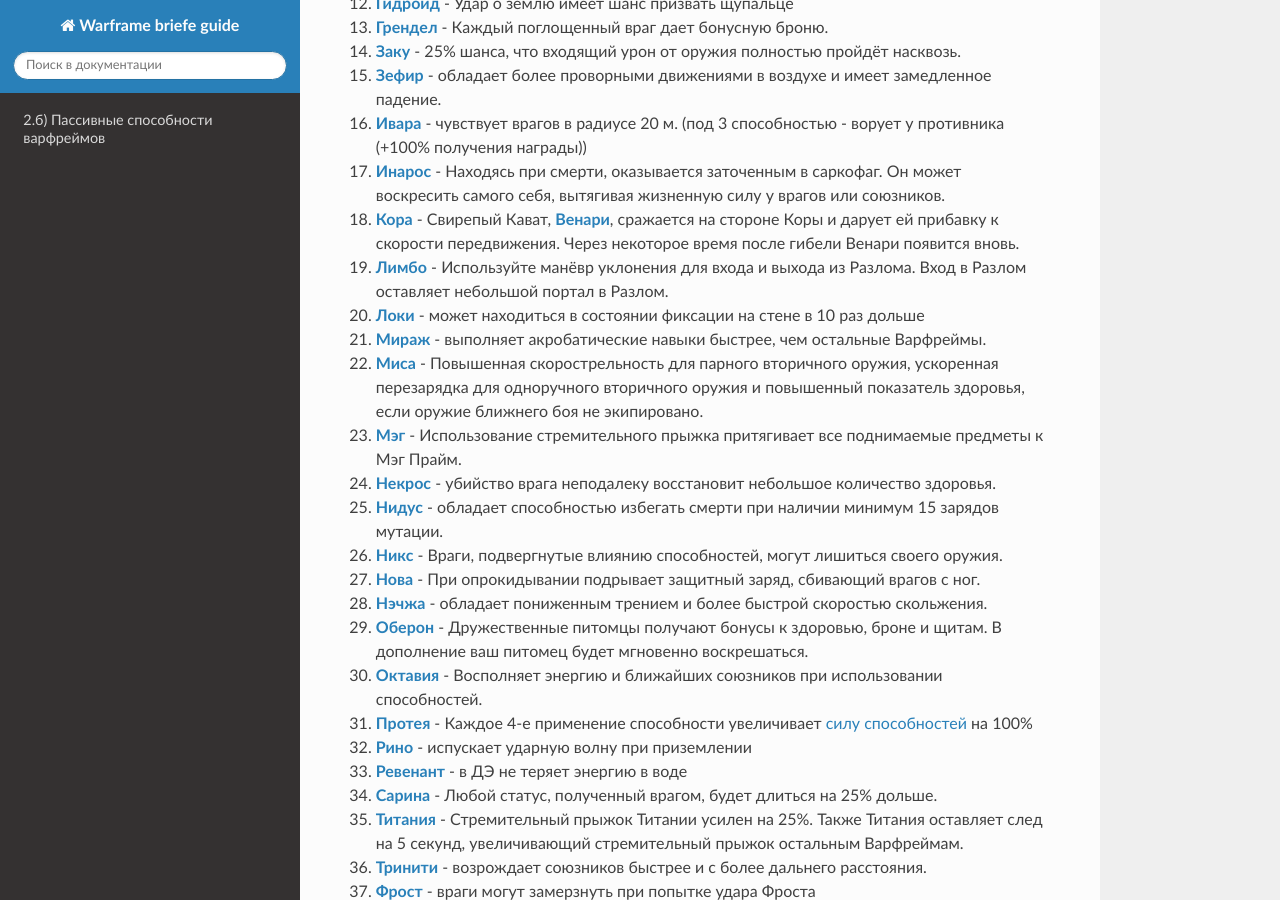
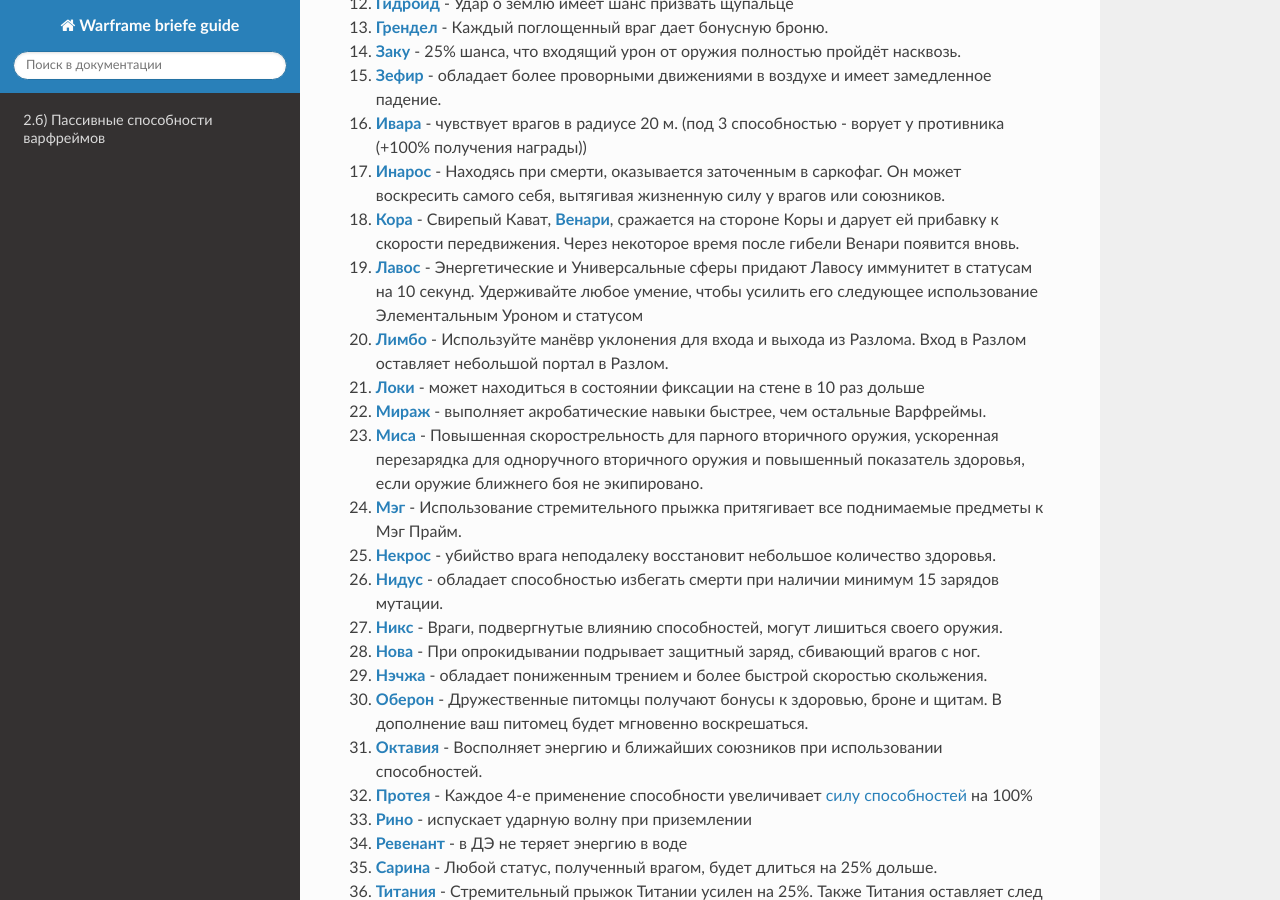
Before and after one commit to crackedmind/warframe-brief-guide, a Sphinx documentation site: the page built from source/02_b.md, in a window 1280 px wide and 900 px high, scrolled down 745 px. Built offline with Sphinx 7.4.7 and the Read the Docs theme 2.0.0, drawn with Linux system fonts in a browser that asks for light colours.

Commit message:
правки

```diff
--- a/source/02_b.md
+++ b/source/02_b.md
@@ -24,32 +24,33 @@
 16. **[Ивара](https://warframe.fandom.com/ru/wiki/%D0%98%D0%B2%D0%B0%D1%80%D0%B0)** - чувствует врагов в радиусе 20 м. (под 3 способностью - ворует у противника (+100% получения награды))
 17. **[Инарос](https://warframe.fandom.com/ru/wiki/%D0%98%D0%BD%D0%B0%D1%80%D0%BE%D1%81)** - Находясь при смерти, оказывается заточенным в саркофаг. Он может воскресить самого себя, вытягивая жизненную силу у врагов или союзников.
 18. **[Кора](https://warframe.fandom.com/ru/wiki/%D0%9A%D0%BE%D1%80%D0%B0)** - Свирепый Кават, **[Венари](https://warframe.fandom.com/ru/wiki/%D0%92%D0%B5%D0%BD%D0%B0%D1%80%D0%B8)**, сражается на стороне Коры и дарует ей прибавку к скорости передвижения. Через некоторое время после гибели Венари появится вновь.
-19. **[Лимбо](https://warframe.fandom.com/ru/wiki/%D0%9B%D0%B8%D0%BC%D0%B1%D0%BE)** - Используйте манёвр уклонения для входа и выхода из Разлома. Вход в Разлом оставляет небольшой портал в Разлом.
-20. **[Локи](https://warframe.fandom.com/ru/wiki/%D0%9B%D0%BE%D0%BA%D0%B8)** - может находиться в состоянии фиксации на стене в 10 раз дольше
-21. **[Мираж ](https://warframe.fandom.com/ru/wiki/%D0%9C%D0%B8%D1%80%D0%B0%D0%B6)**- выполняет акробатические навыки быстрее, чем остальные Варфреймы.
-22. **[Миса](https://warframe.fandom.com/ru/wiki/%D0%9C%D0%B8%D1%81%D0%B0)** - Повышенная скорострельность для парного вторичного оружия, ускоренная перезарядка для одноручного вторичного оружия и повышенный показатель здоровья, если оружие ближнего боя не экипировано.
-23. **[Мэг](https://warframe.fandom.com/ru/wiki/%D0%9C%D1%8D%D0%B3)** - Использование стремительного прыжка притягивает все поднимаемые предметы к Мэг Прайм.
-24. **[Некрос](https://warframe.fandom.com/ru/wiki/%D0%9D%D0%B5%D0%BA%D1%80%D0%BE%D1%81)** - убийство врага неподалеку восстановит  небольшое количество здоровья.
-25. **[Нидус](https://warframe.fandom.com/ru/wiki/%D0%9D%D0%B8%D0%B4%D1%83%D1%81)** - обладает способностью избегать смерти при наличии минимум 15 зарядов мутации.
-26. **[Никс](https://warframe.fandom.com/ru/wiki/%D0%9D%D0%B8%D0%BA%D1%81)** - Враги, подвергнутые влиянию способностей, могут лишиться своего оружия.
-27. **[Нова](https://warframe.fandom.com/ru/wiki/%D0%9D%D0%BE%D0%B2%D0%B0)** - При опрокидывании подрывает защитный заряд, сбивающий врагов с ног.
-28. **[Нэчжа](https://warframe.fandom.com/ru/wiki/%D0%9D%D1%8D%D1%87%D0%B6%D0%B0)** - обладает пониженным трением и более быстрой скоростью скольжения.
-29. **[Оберон](https://warframe.fandom.com/ru/wiki/%D0%9E%D0%B1%D0%B5%D1%80%D0%BE%D0%BD)** - Дружественные питомцы получают бонусы к здоровью, броне и щитам. В дополнение ваш питомец будет мгновенно воскрешаться.
-30. **[Октавия](https://warframe.fandom.com/ru/wiki/%D0%9E%D0%BA%D1%82%D0%B0%D0%B2%D0%B8%D1%8F)** - Восполняет энергию и ближайших союзников при использовании способностей.
-31. **[Протея](https://warframe.fandom.com/ru/wiki/%D0%9F%D1%80%D0%BE%D1%82%D0%B5%D1%8F)** - Каждое 4-е применение способности увеличивает [силу способностей](https://warframe.fandom.com/ru/wiki/%D0%A1%D0%B8%D0%BB%D0%B0_%D1%81%D0%BF%D0%BE%D1%81%D0%BE%D0%B1%D0%BD%D0%BE%D1%81%D1%82%D0%B5%D0%B9) на 100%
-32. **[Рино](https://warframe.fandom.com/ru/wiki/%D0%A0%D0%B8%D0%BD%D0%BE)** - испускает ударную волну при приземлении
-33. **[Ревенант](https://warframe.fandom.com/ru/wiki/%D0%A0%D0%B5%D0%B2%D0%B5%D0%BD%D0%B0%D0%BD%D1%82)** - в ДЭ не теряет энергию в воде
-34. **[Сарина](https://warframe.fandom.com/ru/wiki/%D0%A1%D0%B0%D1%80%D0%B8%D0%BD%D0%B0)** - Любой статус, полученный врагом, будет длиться на 25% дольше.
-35. **[Титания](https://warframe.fandom.com/ru/wiki/%D0%A2%D0%B8%D1%82%D0%B0%D0%BD%D0%B8%D1%8F)** - Стремительный прыжок Титании усилен на 25%. Также Титания оставляет след на 5 секунд, увеличивающий стремительный прыжок остальным Варфреймам.
-36. **[Тринити](https://warframe.fandom.com/ru/wiki/%D0%A2%D1%80%D0%B8%D0%BD%D0%B8%D1%82%D0%B8)** - возрождает союзников быстрее и с более дальнего расстояния.
-37. **[Фрост](https://warframe.fandom.com/ru/wiki/%D0%A4%D1%80%D0%BE%D1%81%D1%82)** - враги могут замерзнуть при попытке удара Фроста
-38. **[Харроу](https://warframe.fandom.com/ru/wiki/%D0%A5%D0%B0%D1%80%D1%80%D0%BE%D1%83)** - Увеличенная вдвое емкость сверхщитов.
-39. **[Хильдрин](https://warframe.fandom.com/ru/wiki/%D0%A5%D0%B8%D0%BB%D1%8C%D0%B4%D1%80%D0%B8%D0%BD)** -  При разрушении щита становится неуязвимой на 3 секунды. Способность восстанавливается при восстановления полного запаса щита.
-40. **[Хрома](https://warframe.fandom.com/ru/wiki/%D0%A5%D1%80%D0%BE%D0%BC%D0%B0)** - Находясь в воздухе, после двойного прыжка может подпрыгнуть ещё раз..
-41. **[Эквинокс](https://warframe.fandom.com/ru/wiki/%D0%AD%D0%BA%D0%B2%D0%B8%D0%BD%D0%BE%D0%BA%D1%81)** - При поднятии сферы энергии (25 единиц), получает дополнительно 2.5 единицы здоровья, и наоборот.
-42. **[Экскалибур](https://warframe.fandom.com/ru/wiki/%D0%AD%D0%BA%D1%81%D0%BA%D0%B0%D0%BB%D0%B8%D0%B1%D1%83%D1%80)** - наносит на 10% больше урона и обладает повышенной скоростью атаки, если использует мечи.
-43. **[Эмбер](https://warframe.fandom.com/ru/wiki/%D0%AD%D0%BC%D0%B1%D0%B5%D1%80)** -  восстанавливает энергию и получает усиление силы способностей на время активного статуса огня.
-44. **[Эш](https://warframe.fandom.com/ru/wiki/%D0%AD%D1%88)** - Статус кровотечения, нанесенный Эшем из любого источника, длится на 50% дольше и наносит на 25% больше урона.
+19. **[Лавос](https://warframe.fandom.com/ru/wiki/%D0%9B%D0%B0%D0%B2%D0%BE%D1%81)** - Энергетические и Универсальные сферы придают Лавосу иммунитет в статусам на 10 секунд. Удерживайте любое умение, чтобы усилить его следующее использование Элементальным Уроном и статусом
+20. **[Лимбо](https://warframe.fandom.com/ru/wiki/%D0%9B%D0%B8%D0%BC%D0%B1%D0%BE)** - Используйте манёвр уклонения для входа и выхода из Разлома. Вход в Разлом оставляет небольшой портал в Разлом.
+21. **[Локи](https://warframe.fandom.com/ru/wiki/%D0%9B%D0%BE%D0%BA%D0%B8)** - может находиться в состоянии фиксации на стене в 10 раз дольше
+22. **[Мираж ](https://warframe.fandom.com/ru/wiki/%D0%9C%D0%B8%D1%80%D0%B0%D0%B6)**- выполняет акробатические навыки быстрее, чем остальные Варфреймы.
+23. **[Миса](https://warframe.fandom.com/ru/wiki/%D0%9C%D0%B8%D1%81%D0%B0)** - Повышенная скорострельность для парного вторичного оружия, ускоренная перезарядка для одноручного вторичного оружия и повышенный показатель здоровья, если оружие ближнего боя не экипировано.
+24. **[Мэг](https://warframe.fandom.com/ru/wiki/%D0%9C%D1%8D%D0%B3)** - Использование стремительного прыжка притягивает все поднимаемые предметы к Мэг Прайм.
+25. **[Некрос](https://warframe.fandom.com/ru/wiki/%D0%9D%D0%B5%D0%BA%D1%80%D0%BE%D1%81)** - убийство врага неподалеку восстановит  небольшое количество здоровья.
+26. **[Нидус](https://warframe.fandom.com/ru/wiki/%D0%9D%D0%B8%D0%B4%D1%83%D1%81)** - обладает способностью избегать смерти при наличии минимум 15 зарядов мутации.
+27. **[Никс](https://warframe.fandom.com/ru/wiki/%D0%9D%D0%B8%D0%BA%D1%81)** - Враги, подвергнутые влиянию способностей, могут лишиться своего оружия.
+28. **[Нова](https://warframe.fandom.com/ru/wiki/%D0%9D%D0%BE%D0%B2%D0%B0)** - При опрокидывании подрывает защитный заряд, сбивающий врагов с ног.
+29. **[Нэчжа](https://warframe.fandom.com/ru/wiki/%D0%9D%D1%8D%D1%87%D0%B6%D0%B0)** - обладает пониженным трением и более быстрой скоростью скольжения.
+30. **[Оберон](https://warframe.fandom.com/ru/wiki/%D0%9E%D0%B1%D0%B5%D1%80%D0%BE%D0%BD)** - Дружественные питомцы получают бонусы к здоровью, броне и щитам. В дополнение ваш питомец будет мгновенно воскрешаться.
+31. **[Октавия](https://warframe.fandom.com/ru/wiki/%D0%9E%D0%BA%D1%82%D0%B0%D0%B2%D0%B8%D1%8F)** - Восполняет энергию и ближайших союзников при использовании способностей.
+32. **[Протея](https://warframe.fandom.com/ru/wiki/%D0%9F%D1%80%D0%BE%D1%82%D0%B5%D1%8F)** - Каждое 4-е применение способности увеличивает [силу способностей](https://warframe.fandom.com/ru/wiki/%D0%A1%D0%B8%D0%BB%D0%B0_%D1%81%D0%BF%D0%BE%D1%81%D0%BE%D0%B1%D0%BD%D0%BE%D1%81%D1%82%D0%B5%D0%B9) на 100%
+33. **[Рино](https://warframe.fandom.com/ru/wiki/%D0%A0%D0%B8%D0%BD%D0%BE)** - испускает ударную волну при приземлении
+34. **[Ревенант](https://warframe.fandom.com/ru/wiki/%D0%A0%D0%B5%D0%B2%D0%B5%D0%BD%D0%B0%D0%BD%D1%82)** - в ДЭ не теряет энергию в воде
+35. **[Сарина](https://warframe.fandom.com/ru/wiki/%D0%A1%D0%B0%D1%80%D0%B8%D0%BD%D0%B0)** - Любой статус, полученный врагом, будет длиться на 25% дольше.
+36. **[Титания](https://warframe.fandom.com/ru/wiki/%D0%A2%D0%B8%D1%82%D0%B0%D0%BD%D0%B8%D1%8F)** - Стремительный прыжок Титании усилен на 25%. Также Титания оставляет след на 5 секунд, увеличивающий стремительный прыжок остальным Варфреймам.
+37. **[Тринити](https://warframe.fandom.com/ru/wiki/%D0%A2%D1%80%D0%B8%D0%BD%D0%B8%D1%82%D0%B8)** - возрождает союзников быстрее и с более дальнего расстояния.
+38. **[Фрост](https://warframe.fandom.com/ru/wiki/%D0%A4%D1%80%D0%BE%D1%81%D1%82)** - враги могут замерзнуть при попытке удара Фроста
+39. **[Харроу](https://warframe.fandom.com/ru/wiki/%D0%A5%D0%B0%D1%80%D1%80%D0%BE%D1%83)** - Увеличенная вдвое емкость сверхщитов.
+40. **[Хильдрин](https://warframe.fandom.com/ru/wiki/%D0%A5%D0%B8%D0%BB%D1%8C%D0%B4%D1%80%D0%B8%D0%BD)** -  При разрушении щита становится неуязвимой на 3 секунды. Способность восстанавливается при восстановления полного запаса щита.
+41. **[Хрома](https://warframe.fandom.com/ru/wiki/%D0%A5%D1%80%D0%BE%D0%BC%D0%B0)** - Находясь в воздухе, после двойного прыжка может подпрыгнуть ещё раз..
+42. **[Эквинокс](https://warframe.fandom.com/ru/wiki/%D0%AD%D0%BA%D0%B2%D0%B8%D0%BD%D0%BE%D0%BA%D1%81)** - При поднятии сферы энергии (25 единиц), получает дополнительно 2.5 единицы здоровья, и наоборот.
+43. **[Экскалибур](https://warframe.fandom.com/ru/wiki/%D0%AD%D0%BA%D1%81%D0%BA%D0%B0%D0%BB%D0%B8%D0%B1%D1%83%D1%80)** - наносит на 10% больше урона и обладает повышенной скоростью атаки, если использует мечи.
+44. **[Эмбер](https://warframe.fandom.com/ru/wiki/%D0%AD%D0%BC%D0%B1%D0%B5%D1%80)** -  восстанавливает энергию и получает усиление силы способностей на время активного статуса огня.
+45. **[Эш](https://warframe.fandom.com/ru/wiki/%D0%AD%D1%88)** - Статус кровотечения, нанесенный Эшем из любого источника, длится на 50% дольше и наносит на 25% больше урона.
 
 
 ***
```
Also changed, not shown: source/02_c.md (+9 -7 lines).
